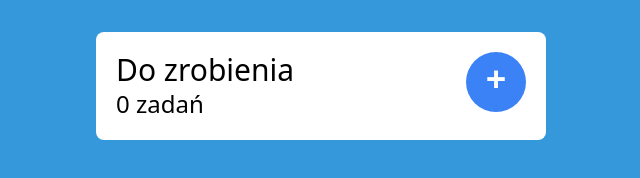
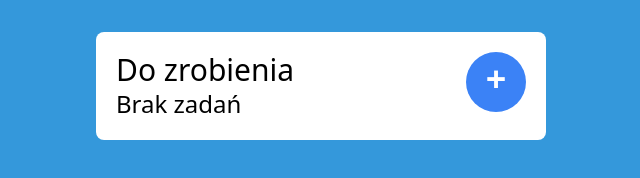
Before and after one commit to Patrykbarc/react-todo, a React (Vite) app: page / in a window 1280 px wide. Shown: the top 178 px of the page, without its empty margins (319-959 px from the left). Built offline with nearby package versions, Linux system fonts and the light colour scheme.

Commit message:
Empty input handling

```diff
--- a/src/components/AddNewTask.jsx
+++ b/src/components/AddNewTask.jsx
@@ -6,7 +6,7 @@ export function AddNewTask({ tasksList, handleOpenNewTask }) {
   } else if (tasksList.length > 1 && tasksList.length < 5) {
     tasksLength = `${tasksList.length} zadania`;
   } else {
-    tasksLength = `${tasksList.length} zadań`;
+    tasksLength = `Brak zadań`;
   }
 
   return (
--- a/src/components/NewTaskInput.jsx
+++ b/src/components/NewTaskInput.jsx
@@ -16,11 +16,13 @@ export function NewTaskInput({ addTask, handleCloseNewTask }) {
         onChange={handleTaskName}
       />
       <button
-        className="h-fit rounded border border-blue-500 bg-transparent px-2 font-semibold text-blue-700 hover:border-transparent hover:bg-blue-500 hover:text-white"
-        onClick={() => (
-          addTask({ name: taskName, id: Date.now(), isFinished: false }),
-          handleCloseNewTask(true)
-        )}
+        className="h-fit cursor-pointer rounded border border-blue-500 bg-transparent px-2 font-semibold text-blue-700 hover:border-transparent hover:bg-blue-500 hover:text-white disabled:cursor-not-allowed disabled:border-none disabled:bg-slate-400 disabled:text-slate-200"
+        disabled={taskName == ""}
+        onClick={() =>
+          taskName !== "" &&
+          (addTask({ name: taskName, id: Date.now(), isFinished: false }),
+          handleCloseNewTask(true))
+        }
       >
         Dodaj
       </button>
```
Also changed, not shown: 1 other file (tests, documents, lock files or other folders).
